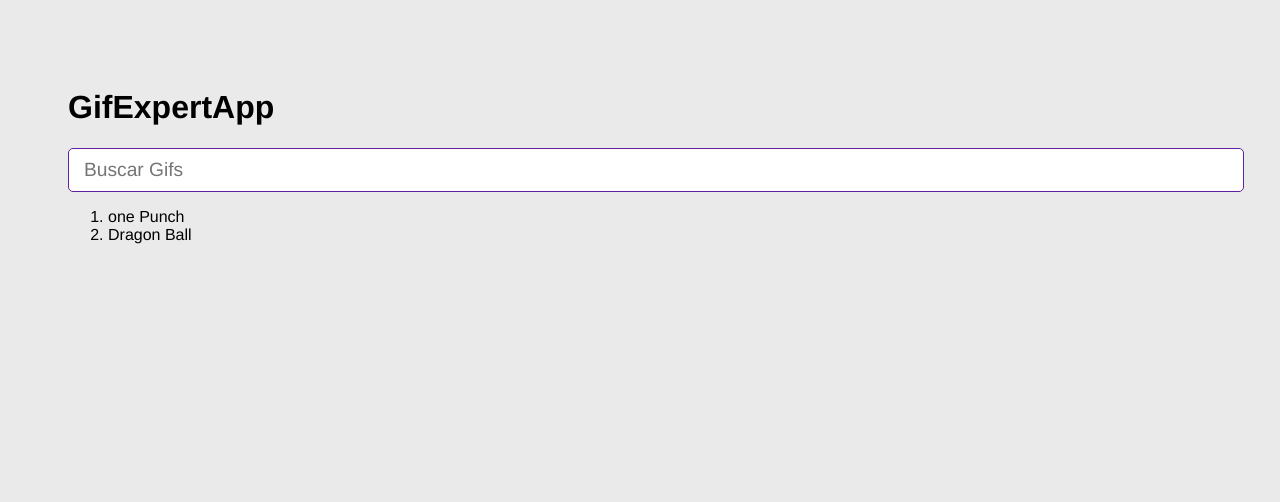
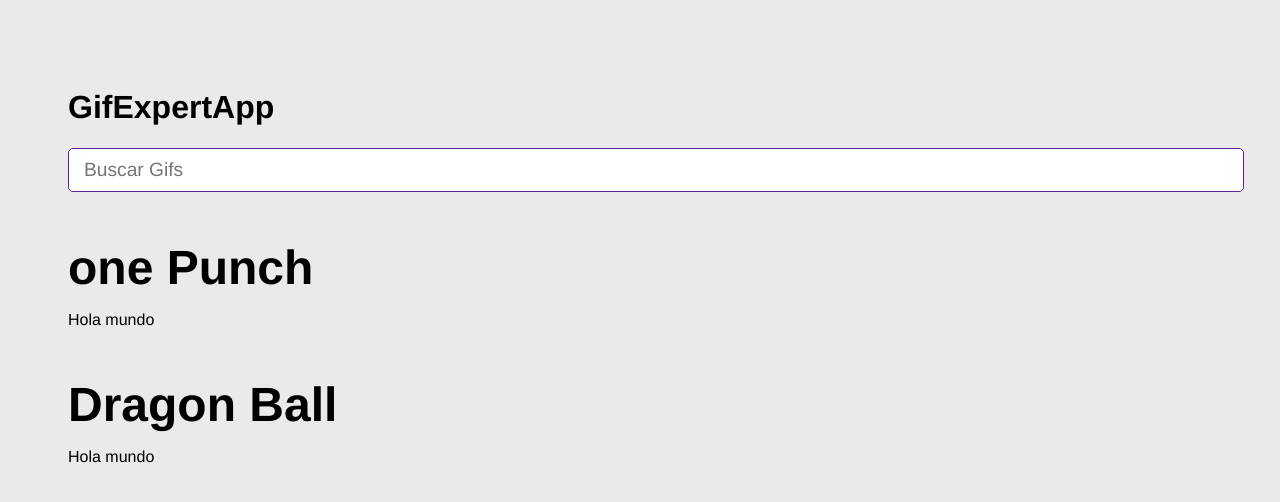
Before and after one commit to AleBianchi71/04-gif-expert-app, a React (Vite) app: page / in a window 1280 px wide. Shown: the top 502 px of the page. Built offline with nearby package versions, Linux system fonts and the light colour scheme.

Commit message:
Nuevo componente GifGrid

```diff
--- a/src/GifExpertApp.jsx
+++ b/src/GifExpertApp.jsx
@@ -1,12 +1,12 @@
 import { useState } from "react";
 import { AddCategory } from "./components/AddCategory";
+import { GifGrid } from "./components/GifGrid";
 
 export const GifExpertApp = () => {
   const [categories, setCategories] = useState(["one Punch", "Dragon Ball"]);
 
   const onAddCategory = (newCategory) => {
-
-    if(categories.includes(newCategory)) return;
+    if (categories.includes(newCategory)) return;
     setCategories([newCategory, ...categories]);
   };
   return (
@@ -18,11 +18,10 @@
       <AddCategory onNewCategory={onAddCategory} />
       {/*Listado de Gif*/}
 
-      <ol>
-        {categories.map((category) => {
-          return <li key={category}>{category}</li>;
-        })}
-      </ol>
+      {categories.map((category) => (
+        <GifGrid key={category} category={category} />
+      ))}
+
       {/*Gif item*/}
     </>
   );
--- /dev/null
+++ b/src/components/GifGrid.jsx
@@ -0,0 +1,6 @@
+export const GifGrid = ({ category }) => {
+  return <>
+         <h3>{category}</h3>
+         <p>Hola mundo</p>
+       </>;
+};
```
